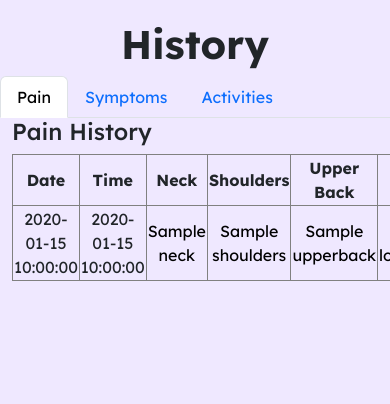
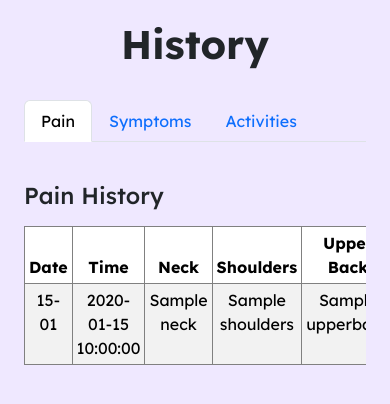
Before and after one commit to katieprogrammes/COMP3000-MVP, a Python web app: template templates/history.html in a window 390 px wide; the page is wider, and only the part inside the window is pictured. Shown: the part 56-460 px from the top of that part. Run offline with Jinja, Linux system fonts and the light colour scheme; the template is opened without the code that fills it: most values are stand-ins (such as "Sample title", 1, 10 or a date in 2020).

Commit message:
responsive restructure

```diff
--- a/templates/history.html
+++ b/templates/history.html
@@ -1,10 +1,18 @@
 {% extends "base.html" %}
 
 {% block body %}
-<div class="row">
+
+<div class="container-fluid">
+
+    <div class="row mb-4">
+        <div class="col text-center">
             <h1 class="title">History</h1>
         </div>
-<div class="row">
+    </div>
+
+    <!--Table Options-->
+    <div class="row justify-content-center mb-3">
+        <div class="col-12 col-lg-10">
             <ul class="nav nav-tabs" id="historyTabs" role="tablist">
                 <li class="nav-item" role="presentation">
                     <button class="nav-link active" id="pain-tab" data-bs-toggle="tab" data-bs-target="#pain" type="button" role="tab">
@@ -25,12 +33,21 @@
                 </li>
             </ul>
         </div>
+    </div>
+
+
+    <div class="row justify-content-center">
+        <div class="col-12 col-lg-10">
+
             <div class="tab-content" id="historyTabsContent">
 
-  <!-- Pain Section -->
+                <!--Pain Section-->
                 <div class="tab-pane fade show active" id="pain" role="tabpanel">
-    <h3>Pain History</h3>
-    <table class="historytable">
+                    <h3 class="mt-4">Pain History</h3>
+
+                    <div class="table-responsive mt-3">
+                        <table class="table table-striped table-bordered table-sm historytable">
+                            <thead>
                                 <tr>
                                     <th>Date</th>
                                     <th>Time</th>
@@ -46,9 +63,11 @@
                                     <th>Knees</th>
                                     <th>Overall</th>
                                 </tr>
+                            </thead>
+                            <tbody>
                                 {% for log in combined_pain_logs %}
                                 <tr>
-            <td>{{ log.date }}</td>
+                                    <td>{{ log.date.strftime("%d-%m") }}</td>
                                     <td>{{ log.time }}</td>
                                     <td class="pain-cell level-{{ log.neck }}">{{ log.neck }}</td>
                                     <td class="pain-cell level-{{ log.shoulders }}">{{ log.shoulders }}</td>
@@ -63,15 +82,20 @@
                                     <td class="pain-cell level-{{ log.overall }}">{{ log.overall }}</td>
                                 </tr>
                                 {% endfor %}
+                            </tbody>
                         </table>
                     </div>
+                </div>
 
-  <!-- Symptoms Section -->
+                <!--Symptoms Section-->
                 <div class="tab-pane fade" id="symptoms" role="tabpanel">
-    <h3 class="historytitle">Symptom History</h3>
-    <h5 class="historytitle">BTR = Body Temperature Regulation</h5>
-    <h5 class="historytitle">H-pain = Headaches / Migraines</h5>
-    <table class="historytable">
+                    <h3 class="mt-4">Symptom History</h3>
+                    <h5>BTR = Body Temperature Regulation</h5>
+                    <h5>H-pain = Headaches / Migraines</h5>
+
+                    <div class="table-responsive mt-3">
+                        <table class="table table-striped table-bordered table-sm historytable">
+                            <thead>
                                 <tr>
                                     <th>Date</th>
                                     <th>Time</th>
@@ -89,6 +113,8 @@
                                     <th>Depression</th>
                                     <th>Anxiety</th>
                                 </tr>
+                            </thead>
+                            <tbody>
                                 {% for log in combined_symptom_logs %}
                                 <tr>
                                     <td>{{ log.date.strftime("%d-%m") }}</td>
@@ -108,13 +134,18 @@
                                     <td class="pain-cell level-{{ log.anxiety }}">{{ log.anxiety }}</td>
                                 </tr>
                                 {% endfor %}
+                            </tbody>
                         </table>
                     </div>
+                </div>
 
-  <!-- Activities Section -->
+                <!--Activities Section-->
                 <div class="tab-pane fade" id="activities" role="tabpanel">
-    <h3>Activities History</h3>
-    <table class="historytable">
+                    <h3 class="mt-4">Activities History</h3>
+
+                    <div class="table-responsive mt-3">
+                        <table class="table table-striped table-bordered table-sm historytable">
+                            <thead>
                                 <tr>
                                     <th>Date</th>
                                     <th>Shower</th>
@@ -131,6 +162,8 @@
                                     <th>Socialising</th>
                                     <th>Outing</th>
                                 </tr>
+                            </thead>
+                            <tbody>
                                 {% for log in activity_display_logs %}
                                 <tr>
                                     <td>{{ log.date.strftime("%d-%m") }}</td>
@@ -149,7 +182,12 @@
                                     <td class="activity-cell level-{{ log.outing }}">{{ log.outing }}</td>
                                 </tr>
                                 {% endfor %}
+                            </tbody>
                         </table>
+                    </div>
+                </div>
+            </div>
+        </div>
     </div>
 </div>
 
```
Also changed, not shown: routes.py (+5 -21 lines), static/css/style.css (+7 -24 lines), templates/logAM.html (+7 -4 lines), templates/logPM.html (+7 -3 lines). Lines whose indentation alone changed are shown as unchanged.
